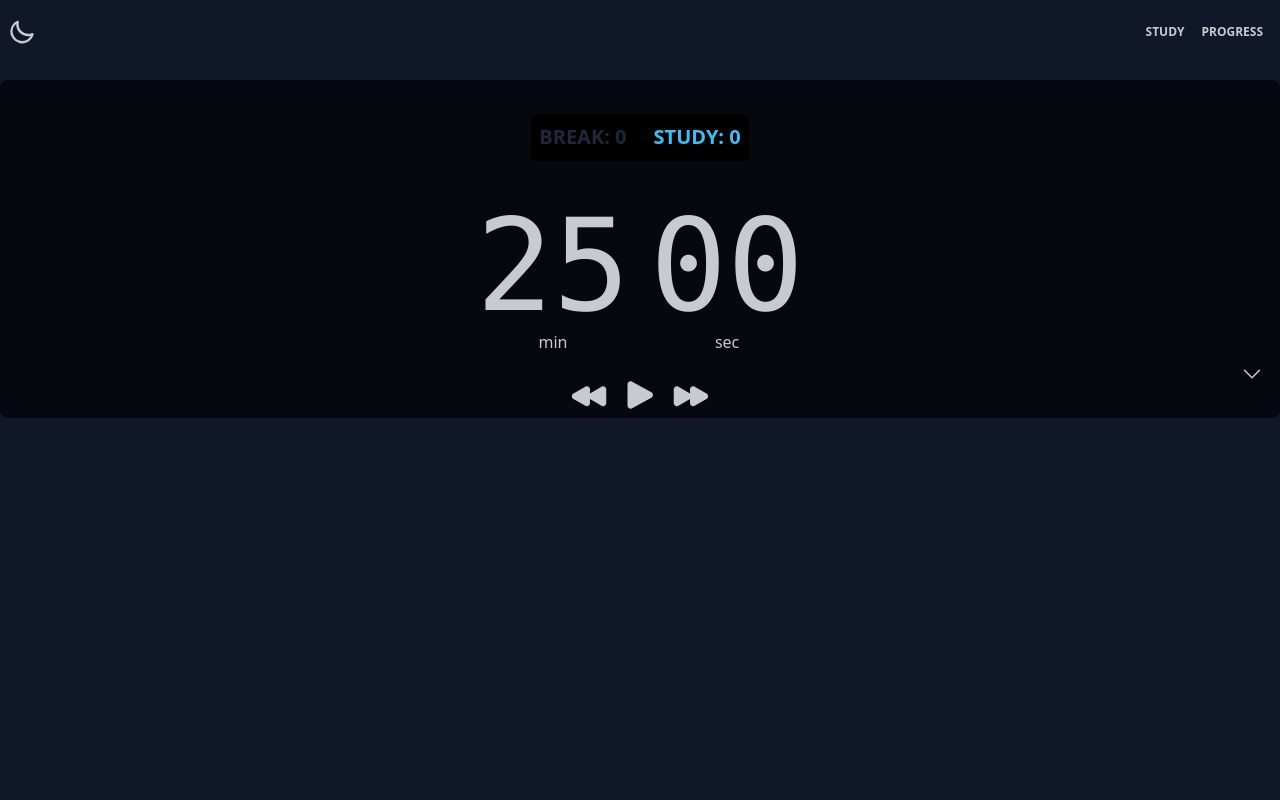
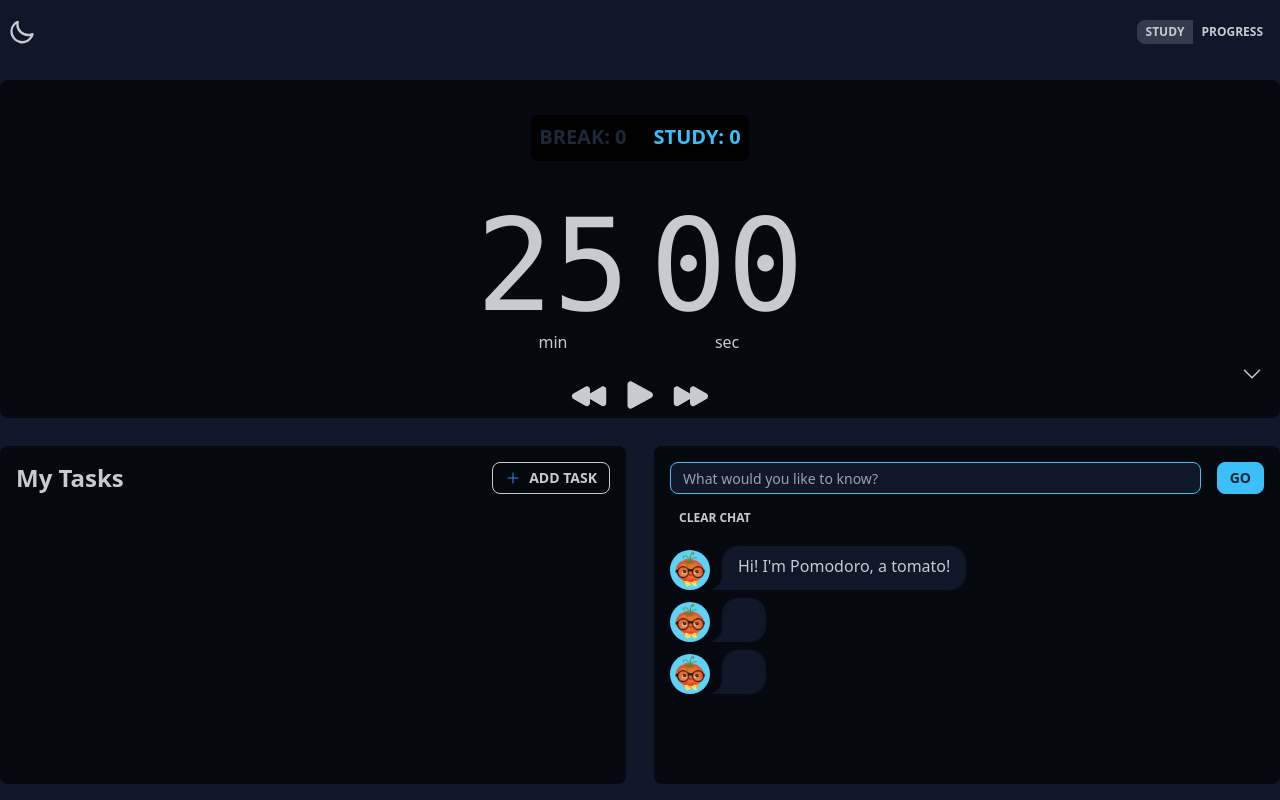
Before and after one commit to etretf/pomodoro-app, a React (Vite) app in the folder pomodoro-react/: page / in a window 1280 px wide. Built offline with nearby package versions, Linux system fonts and the light colour scheme.

Commit message:
/ route fix

```diff
--- a/pomodoro-react/src/components/Navbar.jsx
+++ b/pomodoro-react/src/components/Navbar.jsx
@@ -9,6 +9,11 @@ export default function Root(props){
     const [currentTheme, setCurrentTheme] = useState(false);
 
     useEffect(()=>{
+        console.log(currentTab);
+        if(currentTab === '/'){
+            setCurrentTab('/study');
+            console.log(currentTab)
+        }
         props.handleSectionSwitch(currentTab);
     }, [currentTab]);
 
```
